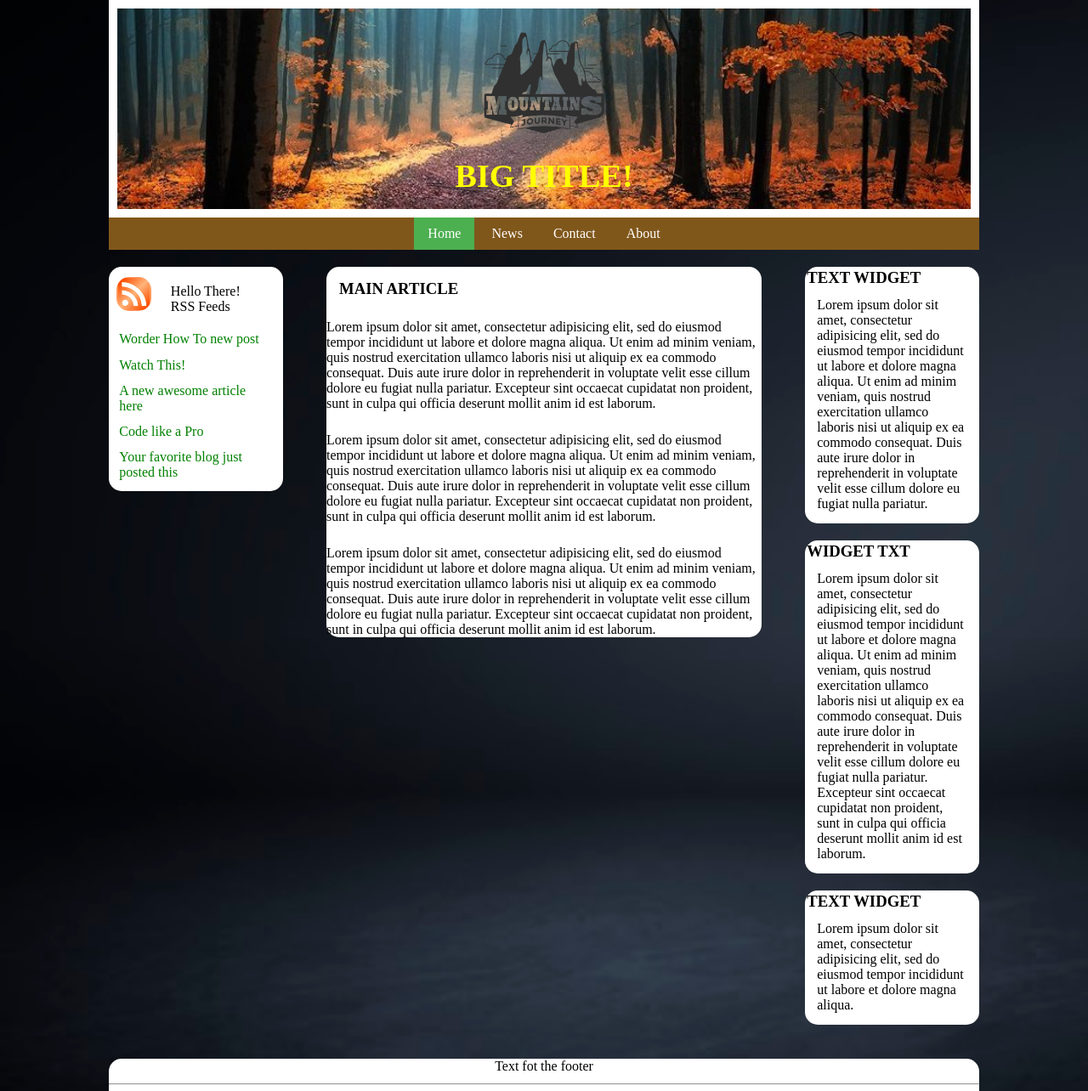
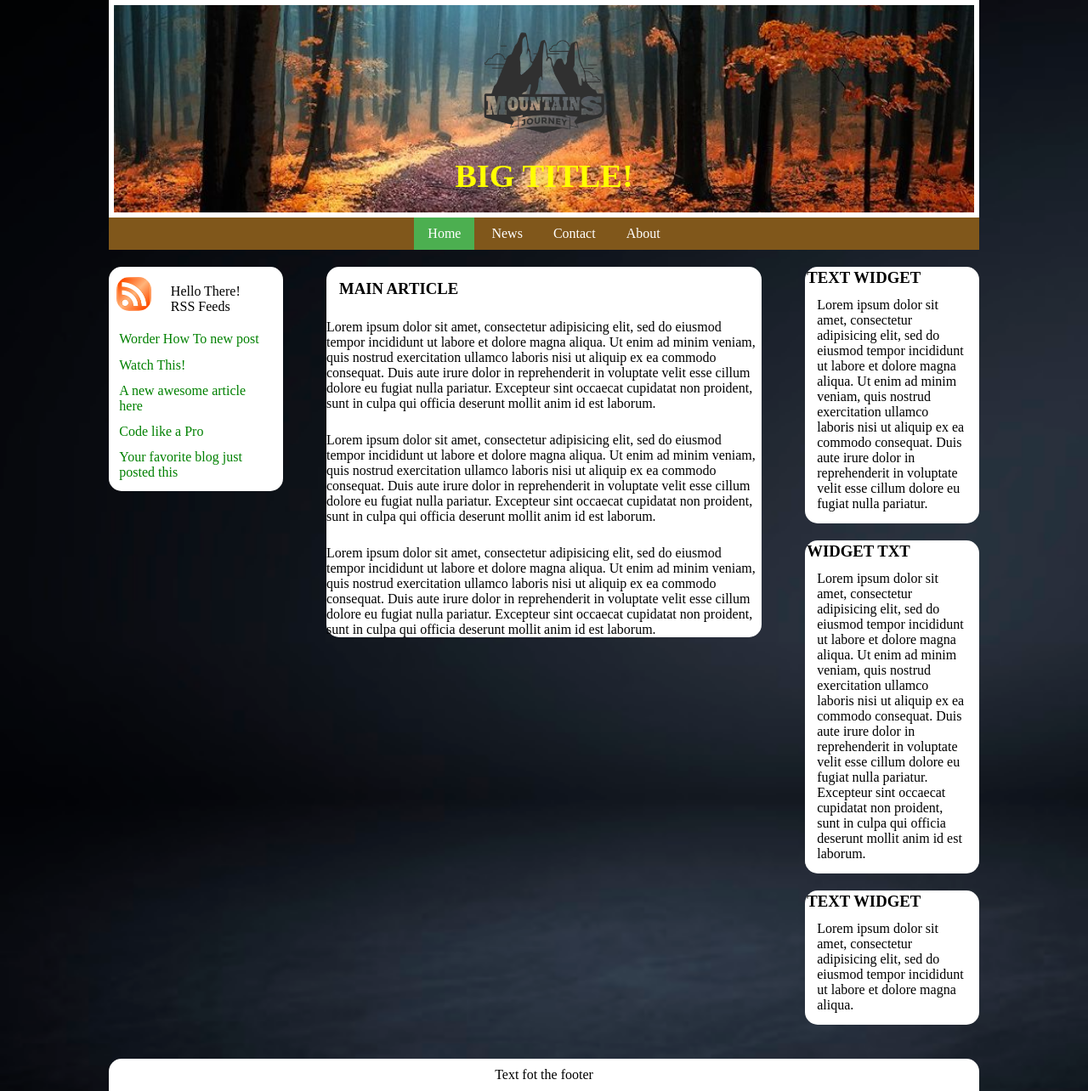
Before and after one commit to pagos21/htmlcss-wp, a plain HTML site: page index.html in a window 1280 px wide. Shown: the top 1284 px of the page at 85% size. Drawn offline with Linux system fonts and the light colour scheme.

Commit message:
v 1.2.1 (CSS fix )

```diff
--- a/style/style.css
+++ b/style/style.css
@@ -24,7 +24,7 @@ header {
   background-position: center;
   background-repeat: no-repeat;
   height: 20vw;
-  border: 10px solid white;
+  border: 0.5vw solid white;
 }
 
 header img{
@@ -176,6 +176,7 @@ footer::after {
 footer p{
   margin: 1% 0;
   text-align: center;
+  padding-top: 10px;
 }
 
 .f_b{
```
